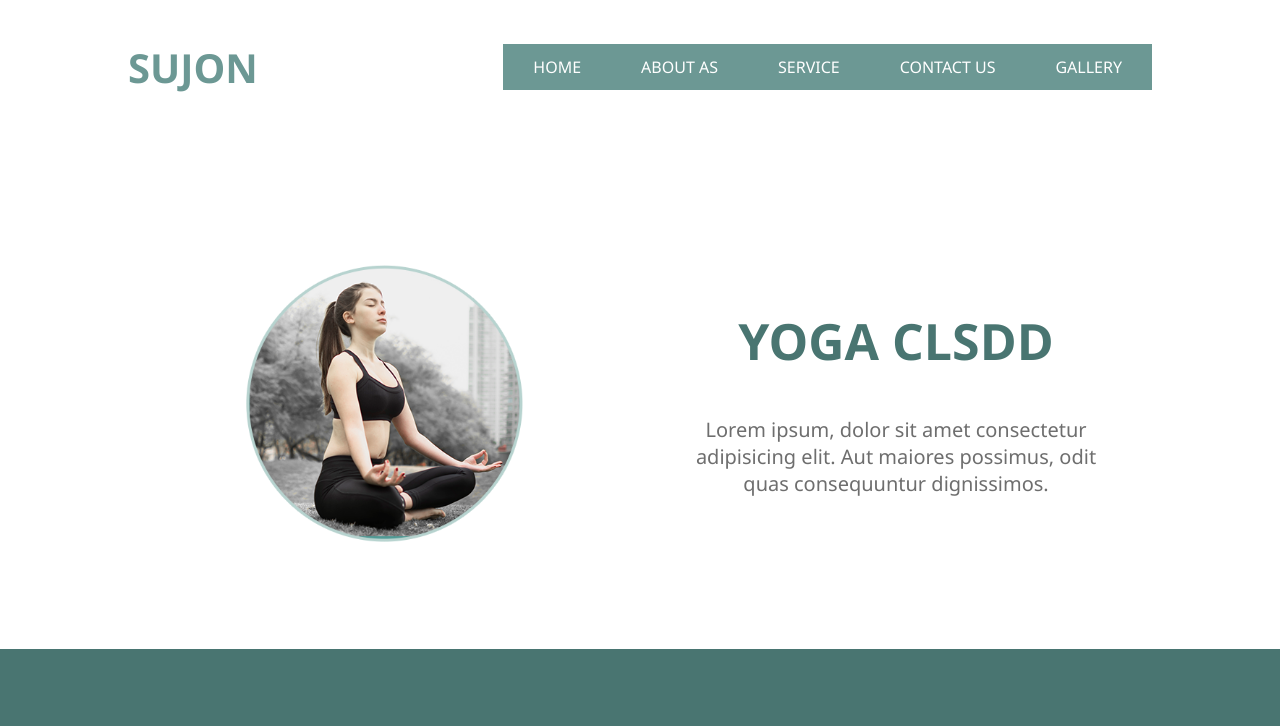
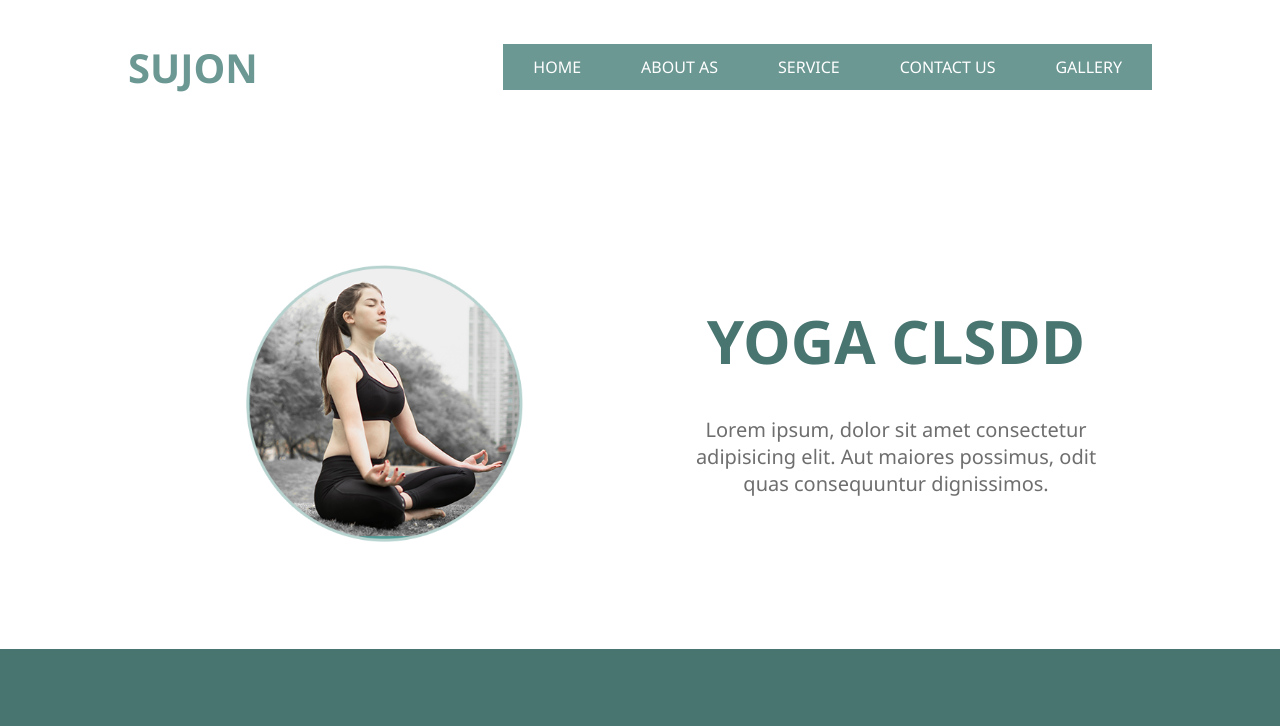
Before and after one commit to SujonRana/demo-02, a plain HTML site: page index.html in a window 1280 px wide. In both pictures the pointer is over the element "YOGA CLSDD". Shown: the top 726 px of the page. Drawn offline with Linux system fonts and the light colour scheme.

Commit message:
h2 hover effect

```diff
--- a/style.css
+++ b/style.css
@@ -68,6 +68,9 @@ li{
     font-size: 50px;
     font-weight: bold;
 }
+.header_content h2:hover{
+    transform: scale(1.2);
+}
 .header_content p{
     color: #6e6e6e;
     font-size: 20px;
```
